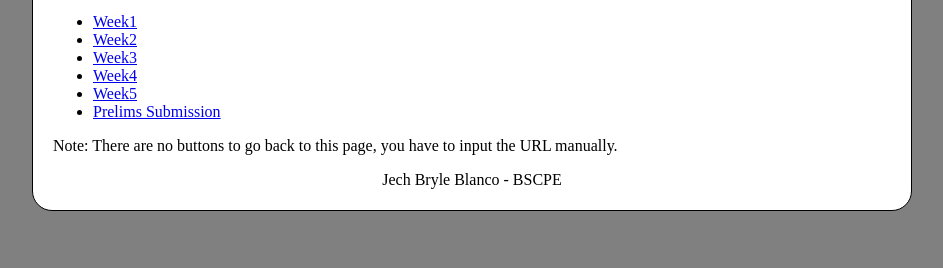
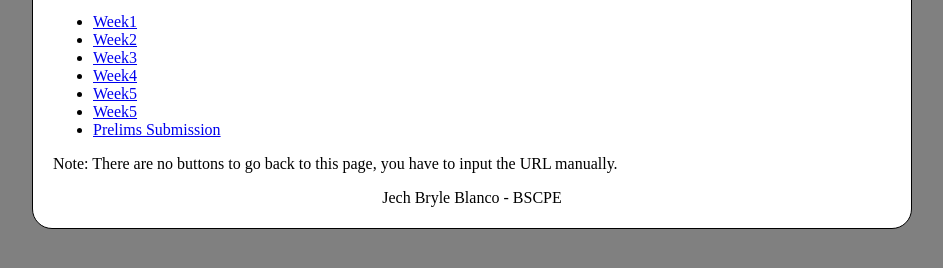
Before and after one commit to jblanco3466/jblanco3466.github.io, a plain HTML site: page index.html in a window 1280 px wide. Shown: the part 94-362 px from the top of the page, without its empty margins (168-1111 px from the left). Drawn offline with Linux system fonts and the light colour scheme.

Commit message:
Update index.html

```diff
--- a/index.html
+++ b/index.html
@@ -16,6 +16,7 @@
             <li><a href="Week3/index.html">Week3</a></li>
             <li><a href="Week4/index.html">Week4</a></li>
             <li><a href="Week5/index.html">Week5</a></li>
+            <li><a href="Week6/test.html">Week5</a></li>
             <li><a href="OBJPROG-Prelim-Blanco/index.html">Prelims Submission</a></li>
         </ul>
         <p>Note: There are no buttons to go back to this page, you have to input the URL manually.</p>
```
